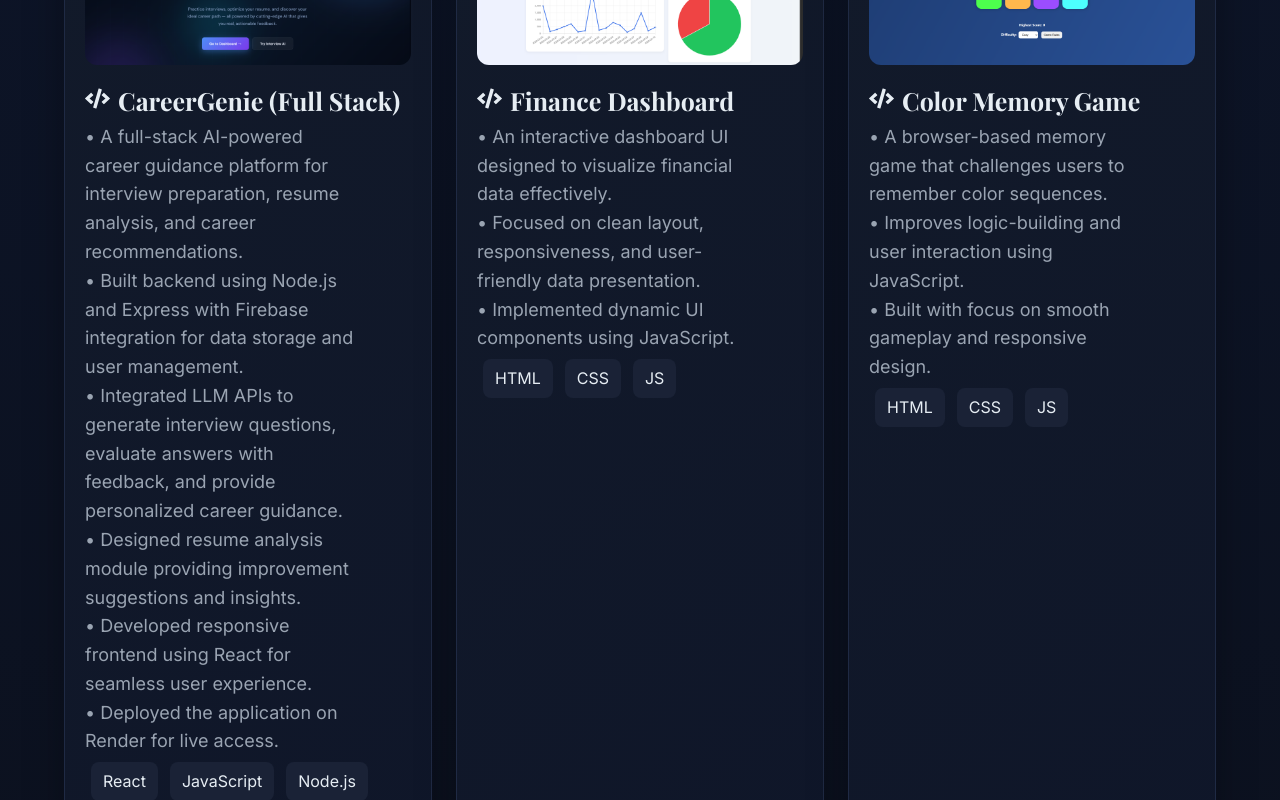
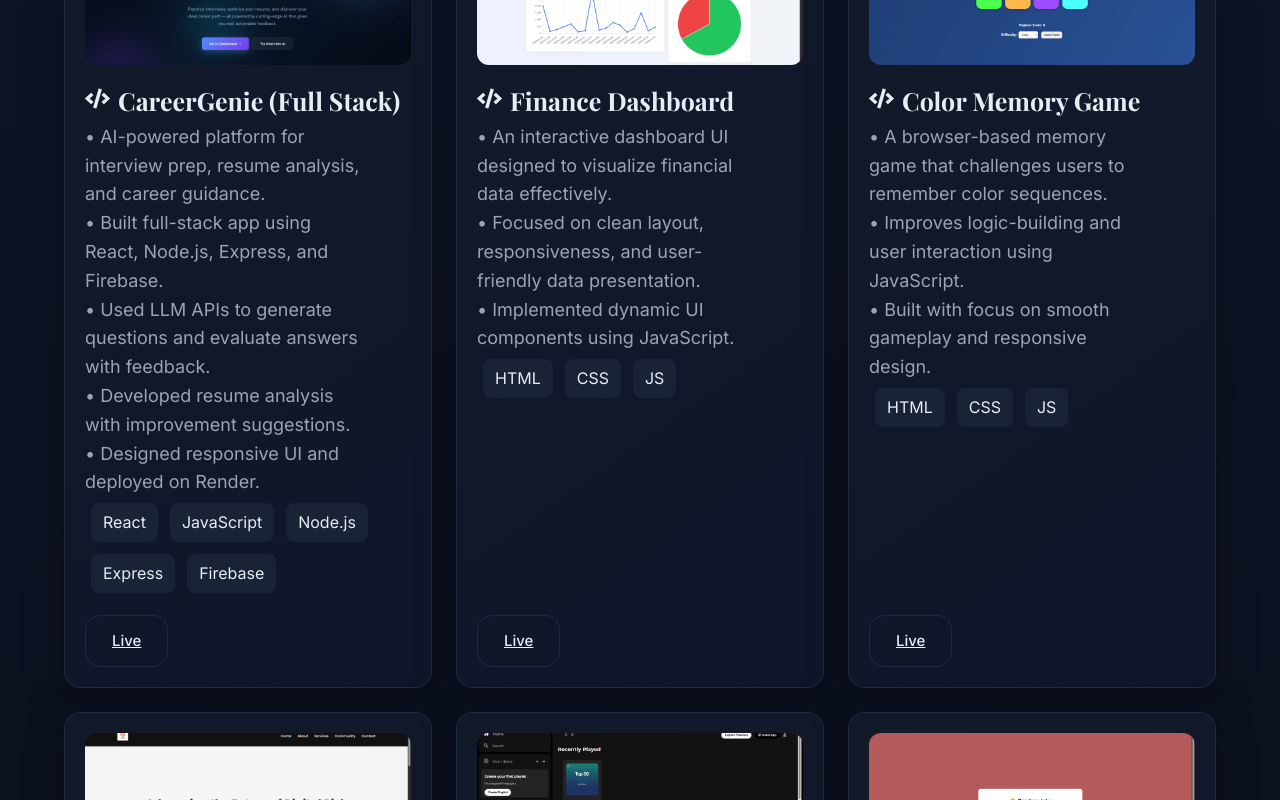
Before and after one commit to Krati-Ag-02/Krati-Agarwal---Personal-Portfolio, a React (Vite) app: page / in a window 1280 px wide. Shown: the part 2740-3540 px from the top of the page. Built offline with nearby package versions, Linux system fonts and the light colour scheme; the HTML template or start-up script is replaced by a standard one.

Commit message:
modified:   src/components/Projects.jsx

```diff
--- a/src/components/Projects.jsx
+++ b/src/components/Projects.jsx
@@ -4,12 +4,11 @@
   {
     title: "CareerGenie (Full Stack)",
     desc: [
-  "A full-stack AI-powered career guidance platform for interview preparation, resume analysis, and career recommendations.",
-  "Built backend using Node.js and Express with Firebase integration for data storage and user management.",
-  "Integrated LLM APIs to generate interview questions, evaluate answers with feedback, and provide personalized career guidance.",
-  "Designed resume analysis module providing improvement suggestions and insights.",
-  "Developed responsive frontend using React for seamless user experience.",
-  "Deployed the application on Render for live access."
+  "AI-powered platform for interview prep, resume analysis, and career guidance.",
+  "Built full-stack app using React, Node.js, Express, and Firebase.",
+  "Used LLM APIs to generate questions and evaluate answers with feedback.",
+  "Developed resume analysis with improvement suggestions.",
+  "Designed responsive UI and deployed on Render."
 ],
     tech: ["React", "JavaScript", "Node.js", "Express", "Firebase"],
     live:  "https://careergenie-frontend.onrender.com/",
```
